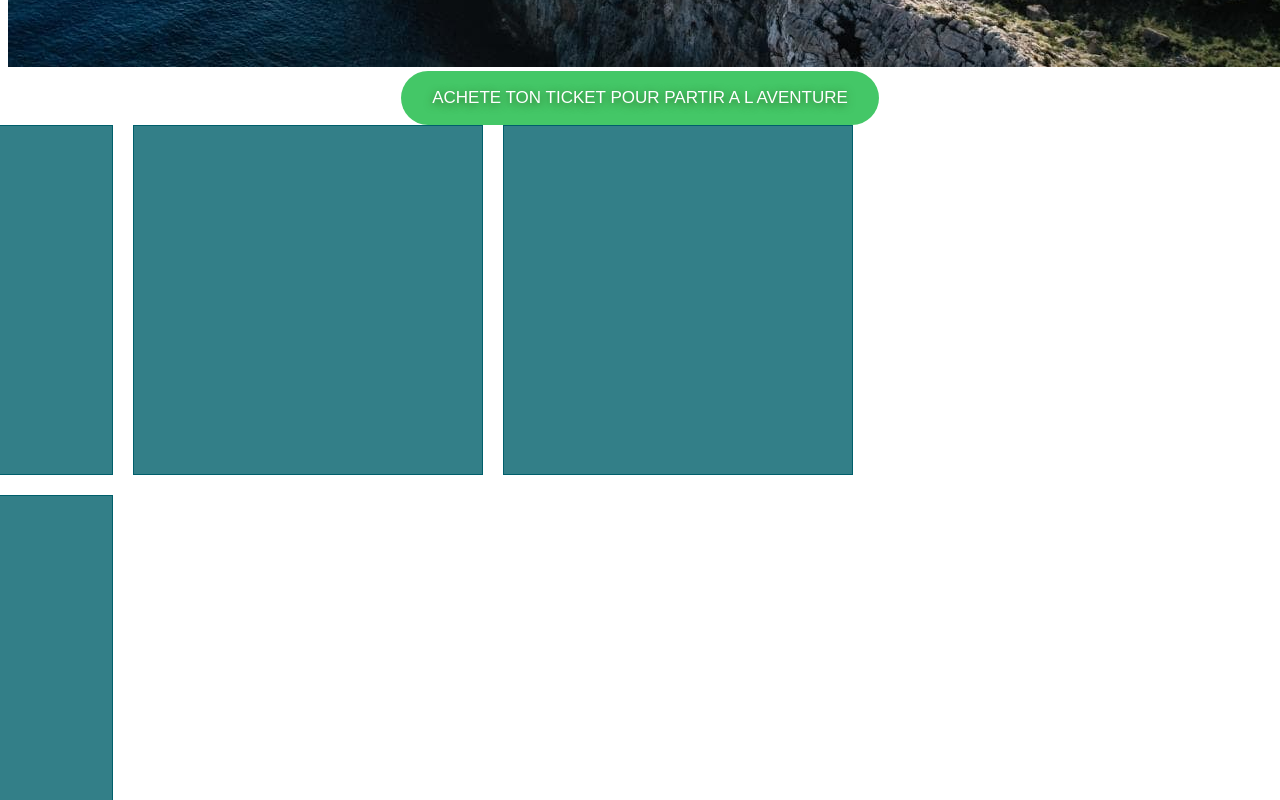
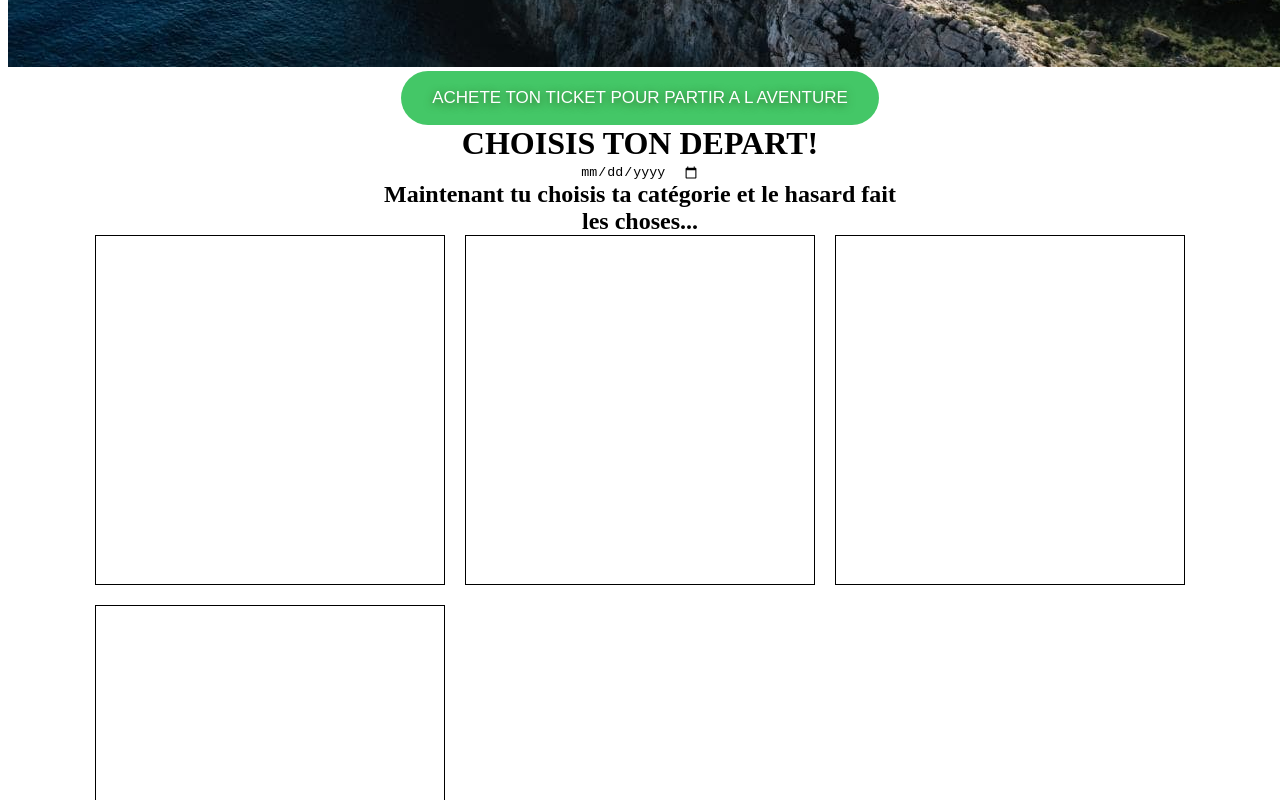
Before and after one commit to dez02/Travel, a React app: page / in a window 1280 px wide. Shown: the part 2980-3780 px from the top of the page. Built offline with nearby package versions, Linux system fonts and the light colour scheme; the HTML template or start-up script is replaced by a standard one.

Commit message:
added champ date dans addComponent

```diff
--- a/client/src/components/UsersHome/AddComponent/AddComponent.jsx
+++ b/client/src/components/UsersHome/AddComponent/AddComponent.jsx
@@ -4,11 +4,30 @@ import './addComponent.css';
 
 
 class AddComponent extends React.Component{
+	constructor(props) {
+		super(props);
+		this.state={
+			value: ''
+		};
+
+	this.handleChange = this.handleChange.bind(this);
+
+	}
+
+
+    handleChange(e){
+
+      this.setState({value: e.target.value});
+    }
+
 
 	render(){
+
 		return(
 			<div className="addcomponent">
-
+			<h1>CHOISIS TON DEPART!</h1>
+			    <input className='field'type="date" value={this.state.value} onChange={this.handleChange} />
+			    <h2>Maintenant tu choisis ta catégorie et le hasard fait<br /> les choses...</h2>
 			</div>
 		);
 	}
--- a/client/src/components/UsersHome/Cards/cards.css
+++ b/client/src/components/UsersHome/Cards/cards.css
@@ -1,20 +1,14 @@
 
 .grid{
-	width:600px;
 	display: grid;
 	grid-template-columns:350px 350px 350px;
 	grid-template-rows:350px 350px;
 	grid-gap:20px;
 	justify-content: center;
-
-
-
-
 }
 
 .grid div{
-	border: 1px solid rgb(0,95,107);
-	background-color: rgba(0,95,107,0.8);
+	border: 1px solid black;
 	padding:0.2em;
 	color:#fff;
 }
```
